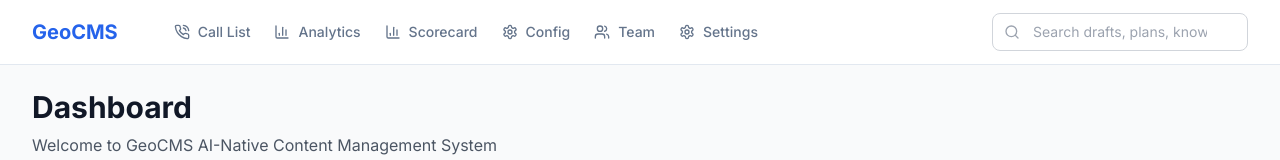
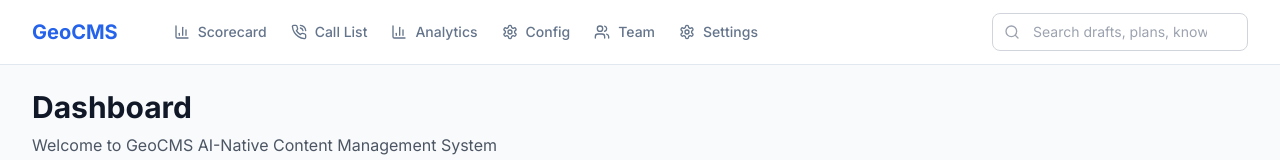
Before and after one commit to franksunye/GeoCMS, a Next.js app in the folder frontend-nextjs/: page /dashboard in a window 1280 px wide. Shown: the top 160 px of the page. Built offline with nearby package versions, Linux system fonts and the light colour scheme.

Commit message:
Move Scorecard to first position in top navigation

```diff
--- a/frontend-nextjs/src/components/workspace/TopNavigation.tsx
+++ b/frontend-nextjs/src/components/workspace/TopNavigation.tsx
@@ -11,9 +11,9 @@ import {
 } from 'lucide-react'
 
 const navigation = [
+  { name: 'Scorecard', href: '/dashboard/team-calls/scorecard', icon: BarChart3 },
   { name: 'Call List', href: '/dashboard/team-calls/call-list', icon: PhoneCall },
   { name: 'Analytics', href: '/dashboard/team-calls/analytics', icon: BarChart3 },
-  { name: 'Scorecard', href: '/dashboard/team-calls/scorecard', icon: BarChart3 },
   { name: 'Config', href: '/dashboard/team-calls/config', icon: Settings },
   { name: 'Team', href: '/dashboard/team', icon: Users },
   { name: 'Settings', href: '/dashboard/settings', icon: Settings },
```
